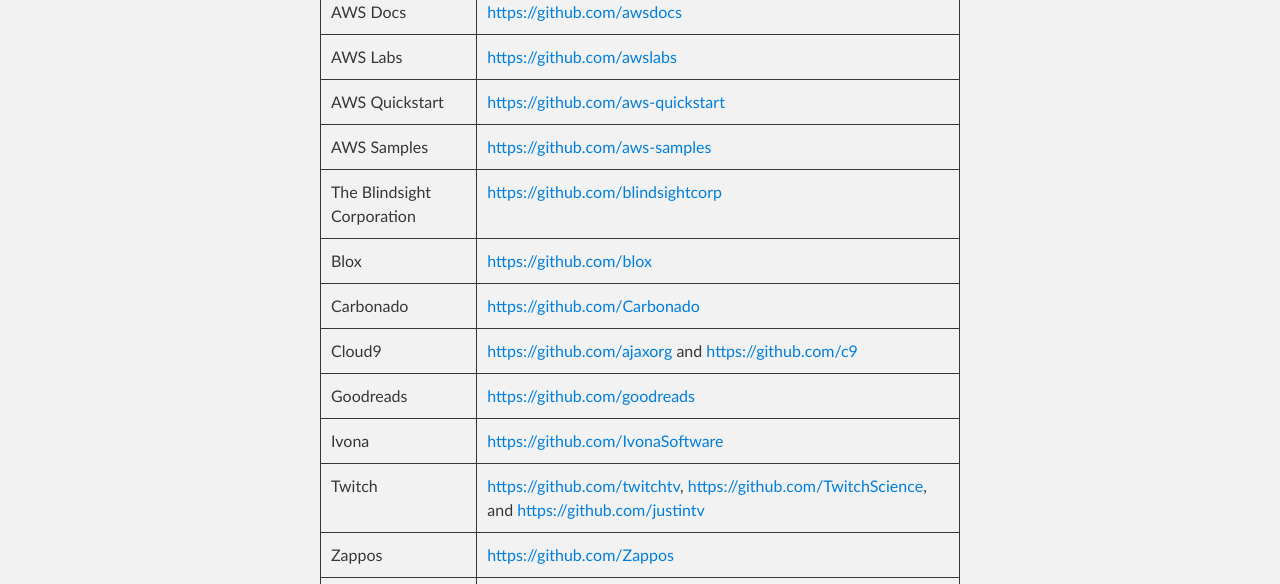
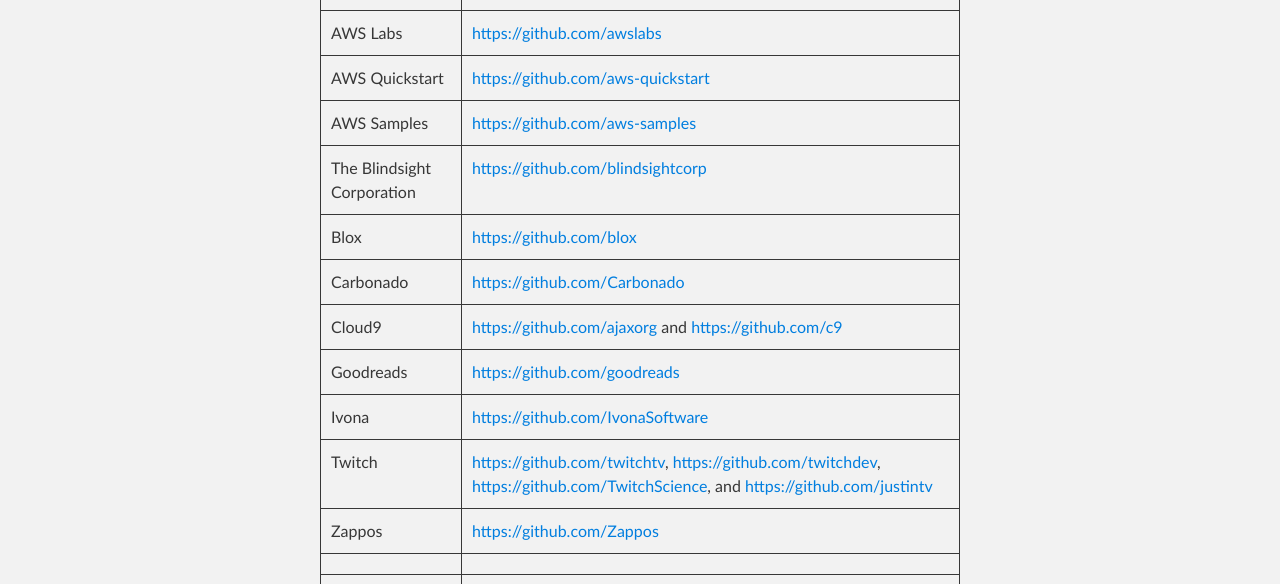
Before and after one commit to salewski/amzn.github.io, a plain HTML site: page index.html in a window 1280 px wide. Shown: the part 354-938 px from the top of the page. Drawn offline with Linux system fonts and the light colour scheme.

Commit message:
Adding twitchdev

```diff
--- a/index.html
+++ b/index.html
@@ -84,7 +84,7 @@
           </tr>
           <tr>
             <td>Twitch</td>
-            <td><a href="https://github.com/twitchtv">https://github.com/twitchtv</a>, <a href="https://github.com/TwitchScience">https://github.com/TwitchScience</a>, and <a href="https://github.com/justintv">https://github.com/justintv</a></td>
+            <td><a href="https://github.com/twitchtv">https://github.com/twitchtv</a>, <a href="https://github.com/twitchdev">https://github.com/twitchdev</a>, <a href="https://github.com/TwitchScience">https://github.com/TwitchScience</a>, and <a href="https://github.com/justintv">https://github.com/justintv</a></td>
           </tr>
           <tr>
             <td>Zappos</td>
```
